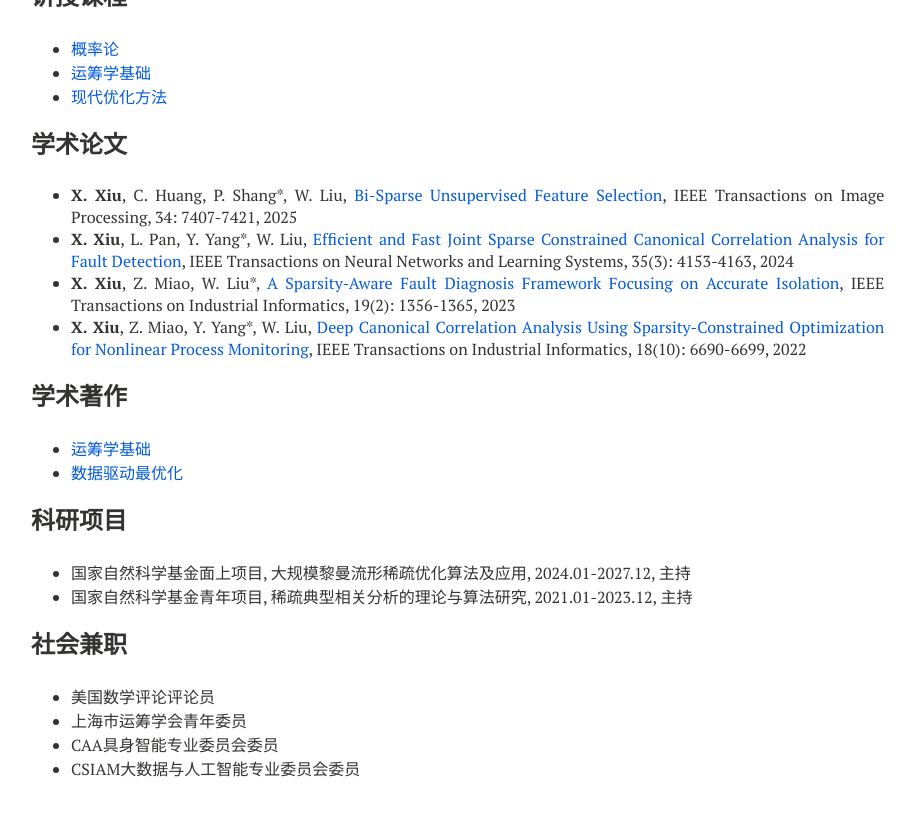
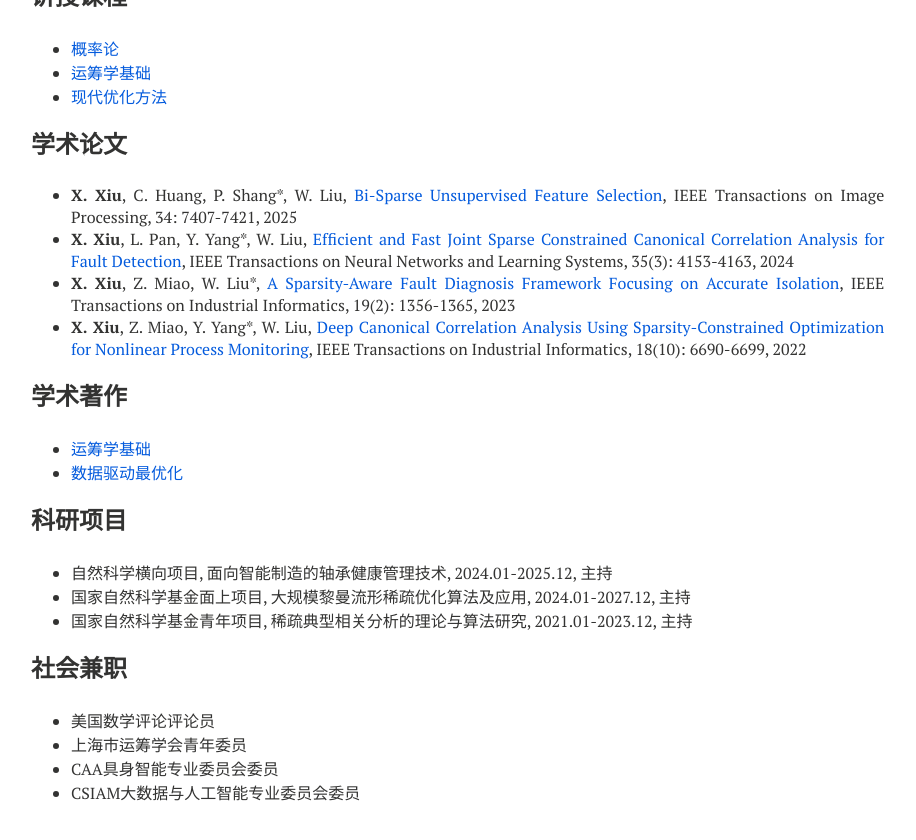
Before and after one commit to xianchaoxiu/xianchaoxiu.github.io, a Jekyll site: the page built from chinese/index.md, in a window 1280 px wide and 900 px high, scrolled down 584 px. Shown: the top 840 px of the window, without its empty margins (289-1205 px from the left). Built offline with Jekyll 4.4.1, drawn with Linux system fonts in a browser that asks for light colours; nearby versions of some CDN libraries.

Commit message:
Update index.md

```diff
--- a/chinese/index.md
+++ b/chinese/index.md
@@ -46,6 +46,7 @@ share: false
 
 
 ### 科研项目
+* 自然科学横向项目, 面向智能制造的轴承健康管理技术, 2024.01-2025.12, 主持 <br>
 * 国家自然科学基金面上项目, 大规模黎曼流形稀疏优化算法及应用, 2024.01-2027.12, 主持 <br>
 * 国家自然科学基金青年项目, 稀疏典型相关分析的理论与算法研究, 2021.01-2023.12, 主持 <br>
 
```
